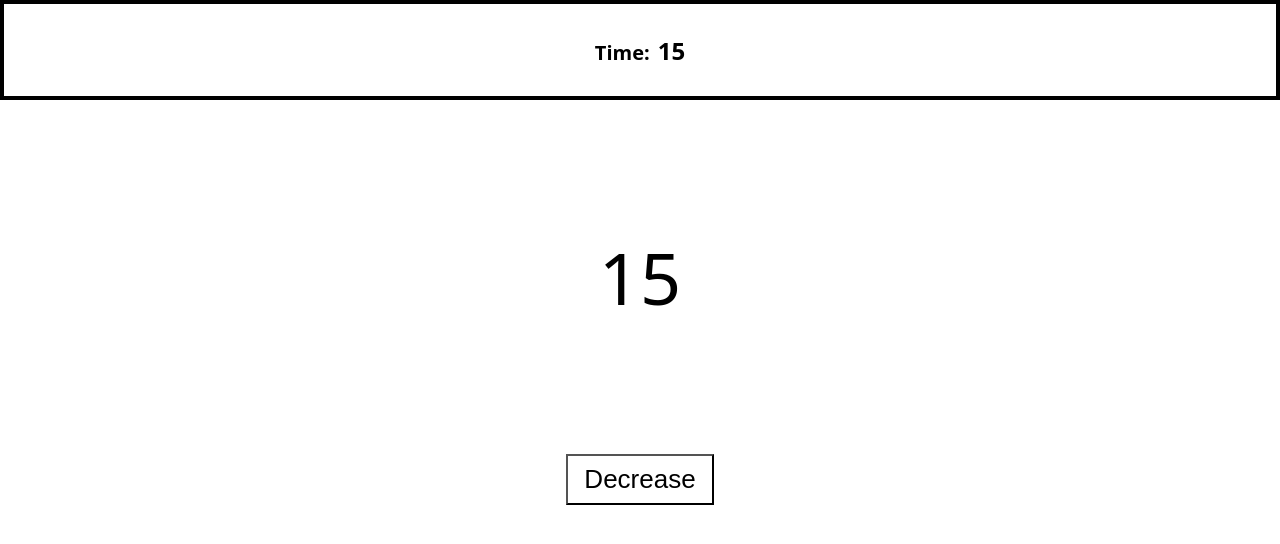
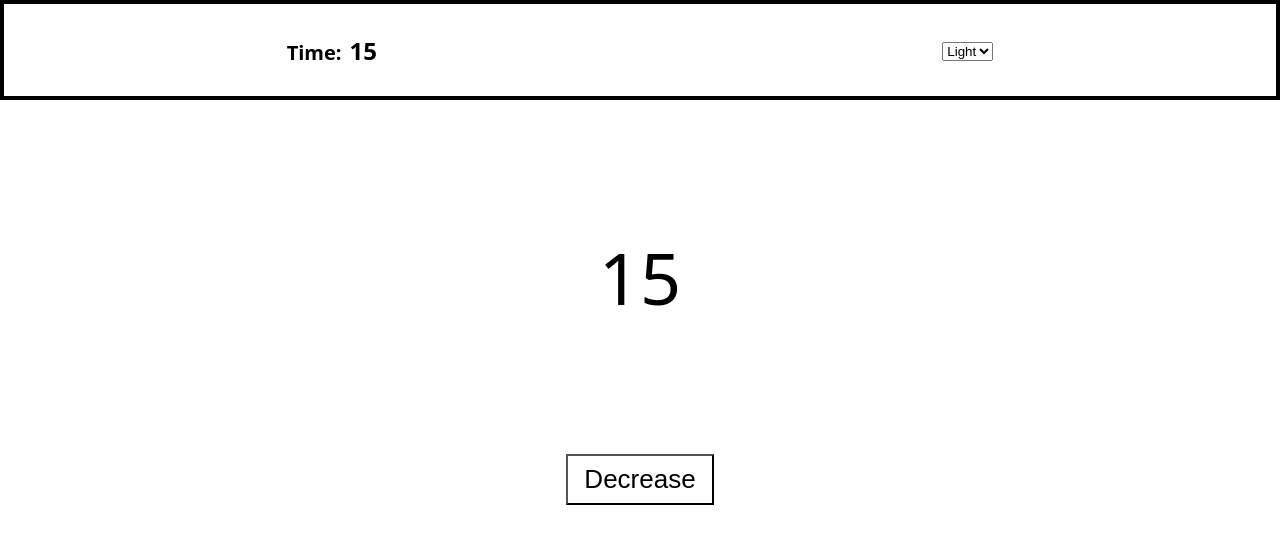
Before and after one commit to kahramanX/frontend-coding-test, a React app: page / in a window 1280 px wide. Shown: the top 544 px of the page. Built offline with nearby package versions, Linux system fonts and the light colour scheme.

Commit message:
added light and dark theme feature

```diff
--- a/src/App.tsx
+++ b/src/App.tsx
@@ -1,16 +1,22 @@
 import { memo, useState } from "react";
-import GlobalStyles from "./globalStyles";
+import GlobalStyles, { lightTheme, darkTheme } from "./globalStyles";
+import { ThemeProvider } from "styled-components";
 import Header from "./components/Header";
 import Body from "./components/Body";
 
 function App() {
   const [count, setCount] = useState<number>(15);
+  const [themeMode, setThemeMode] = useState<"light" | "dark" | string>(
+    "light"
+  );
 
   return (
     <>
-      <GlobalStyles />
-      <Header count={count} />
-      <Body setCount={setCount} count={count} />
+      <ThemeProvider theme={themeMode == "light" ? lightTheme : darkTheme}>
+        <GlobalStyles />
+        <Header count={count} setThemeMode={setThemeMode} />
+        <Body setCount={setCount} count={count} />
+      </ThemeProvider>
     </>
   );
 }
--- a/src/assets/styles/componentsStyles.ts
+++ b/src/assets/styles/componentsStyles.ts
@@ -5,7 +5,7 @@ const HeaderContainer = styled.header`
   align-items: center;
   justify-content: space-around;
   height: 100px;
-  border: 4px solid black;
+  border: 4px solid ${({ theme }) => theme.colors.borderColor};
 
   @media (max-width: 500px) {
     div {
@@ -41,6 +41,10 @@ const HeaderTime = styled.span`
 const HeaderLeft = styled.div`
   width: 24px;
   display: none;
+
+  svg {
+    fill: ${({ theme }) => theme.colors.text};
+  }
 `;
 
 const HeaderRight = styled.div``;
@@ -60,16 +64,18 @@ const Count = styled.div`
 const Button = styled.button`
   font-size: 26px;
   padding: 8px 16px;
-  background-color: white;
+  background-color: ${({ theme }) => theme.colors.background};
   margin-top: 10%;
+  color: ${({ theme }) => theme.colors.text};
+  border-color: ${({ theme }) => theme.colors.borderColor};
 
   &:hover {
     cursor: pointer;
   }
 
   &:active {
-    background-color: black;
-    color: white;
+    background-color: ${({ theme }) => theme.colors.background};
+    color: ${({ theme }) => theme.colors.text};
   }
 `;
 
@@ -79,9 +85,8 @@ const SidebarContainer = styled.div`
   left: 0;
   width: 75%;
   height: 100vh;
-  background-color: yellow;
-  border: 4px solid black;
-  background-color: white;
+  border: 4px solid ${({ theme }) => theme.colors.borderColor};
+  background-color: ${({ theme }) => theme.colors.background};
 `;
 
 const SidebarTitle = styled.div`
@@ -90,7 +95,7 @@ const SidebarTitle = styled.div`
   padding: 18px;
   display: flex !important;
   justify-content: space-between !important;
-  border-bottom: 4px solid black;
+  border-bottom: 4px solid ${({ theme }) => theme.colors.borderColor};
 `;
 
 export {
--- a/src/components/Header.tsx
+++ b/src/components/Header.tsx
@@ -9,9 +9,12 @@ import {
 import { HamburgerIcon } from "../assets/icons/icons";
 import Sidebar from "../components/Sidebar";
 
-type Props = { count: number };
+type Props = {
+  count: number;
+  setThemeMode: React.Dispatch<React.SetStateAction<"light" | "dark" | string>>;
+};
 
-const Header: React.FC<Props> = ({ count }) => {
+const Header: React.FC<Props> = ({ count, setThemeMode }) => {
   const [openSideBar, setOpenSideBar] = useState<boolean>(false);
 
   return (
@@ -27,6 +30,16 @@ const Header: React.FC<Props> = ({ count }) => {
         <HeaderTitle>Time:</HeaderTitle>
         <HeaderTime>{count}</HeaderTime>
       </HeaderRight>
+      <div>
+        <select
+          onChange={e => {
+            setThemeMode(e.target.value);
+          }}
+        >
+          <option value={"light"}>Light</option>
+          <option value={"dark"}>Dark</option>
+        </select>
+      </div>
       <Sidebar setOpenSideBar={setOpenSideBar} openSideBar={openSideBar} />
     </HeaderContainer>
   );
--- a/src/globalStyles.ts
+++ b/src/globalStyles.ts
@@ -1,4 +1,4 @@
-import { createGlobalStyle } from "styled-components";
+import { createGlobalStyle, DefaultTheme } from "styled-components";
 
 const GlobalStyle = createGlobalStyle`
   *{
@@ -8,10 +8,27 @@ const GlobalStyle = createGlobalStyle`
   }
 
   body {
-    font-family: system-ui, Open-Sans, Helvetica, Sans-Serif;
+    font-family: system-ui, Helvetica, Sans-Serif;
+    background: ${({ theme }) => theme.colors.background};
+    color: ${({ theme }) => theme.colors.text};
+    transition: background 0.2s ease-in, color 0.2s ease-in, border 0.2s ease-in;
   }
-
-
 `;
 
+export const lightTheme: DefaultTheme = {
+  colors: {
+    background: "white",
+    text: "black",
+    borderColor: "black",
+  },
+};
+
+export const darkTheme: DefaultTheme = {
+  colors: {
+    background: "black",
+    text: "white",
+    borderColor: "white",
+  },
+};
+
 export default GlobalStyle;
```
